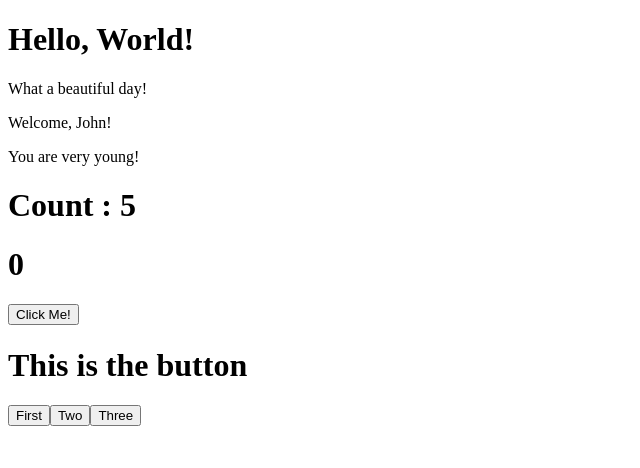
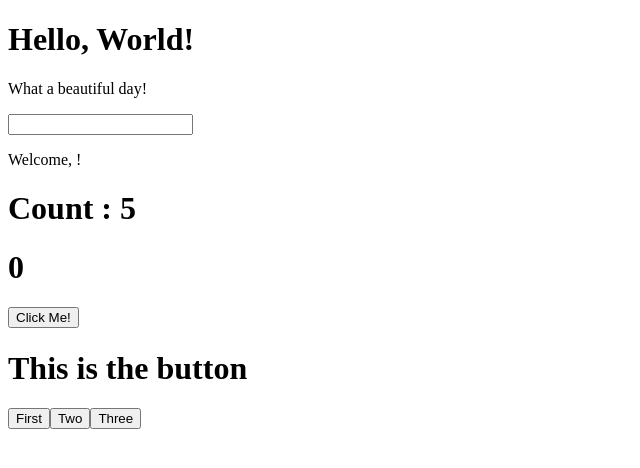
Before and after one commit to AngeloC94/React-Exercises, a React (Create React App) app: page / in a window 1280 px wide. Shown: the top 468 px of the page, without its empty margins (0-640 px from the left). Built offline with nearby package versions, Linux system fonts and the light colour scheme.

Commit message:
forms 01 done

```diff
--- a/src/App.js
+++ b/src/App.js
@@ -3,13 +3,13 @@
 import { ClickTracker } from "./ClickTracker"
 import { Counter } from "./Counter"
 import { Hello } from "./Hello"
-import { Welcome } from "./Welcome"
+import { InteractiveWelcome } from "./InteractiveWelcome"
 
 export class App extends React.Component {
     render() {
         return <div>
             <Hello />
-            <Welcome age={16} name='John' />
+            <InteractiveWelcome />
             <Counter initialValue={0} incrementAmount={1} incrementInterval={1000} />
             <ClickCounter />
             <ClickTracker />
--- /dev/null
+++ b/src/InteractiveWelcome.js
@@ -0,0 +1,19 @@
+import React from "react"
+import { Welcome } from "./Welcome"
+
+export class InteractiveWelcome extends React.Component{
+    state= {
+        name: ""
+    }
+    handleInputChange = (event) => {
+        this.setState({
+            name:event.target.value
+        })
+    }
+    render() {
+        return  <>
+                    <input name="name" value={this.state.name} onChange={this.handleInputChange} />
+                    <Welcome age= {47} name={this.state.name}/>
+                </>
+    }
+}
```
